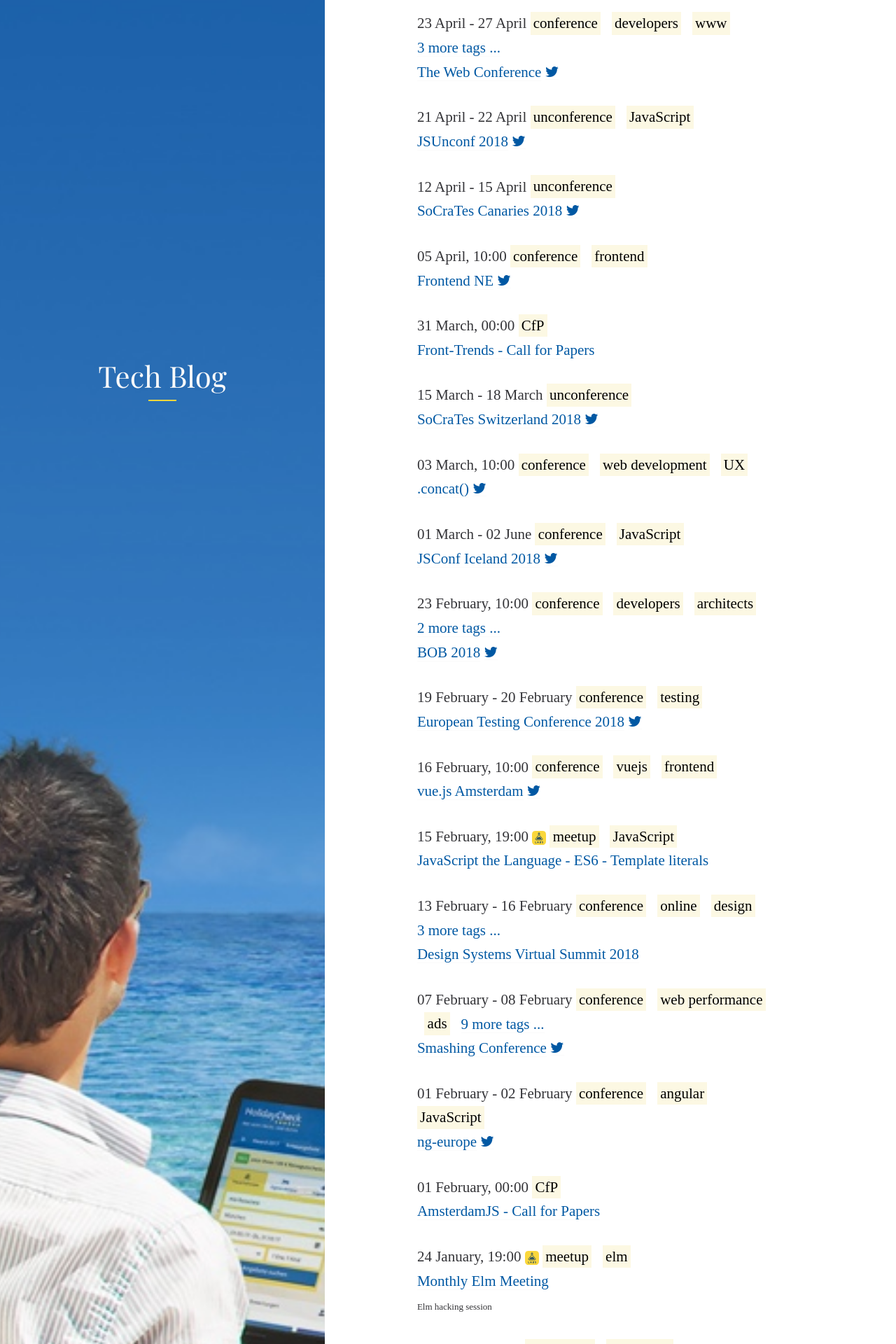
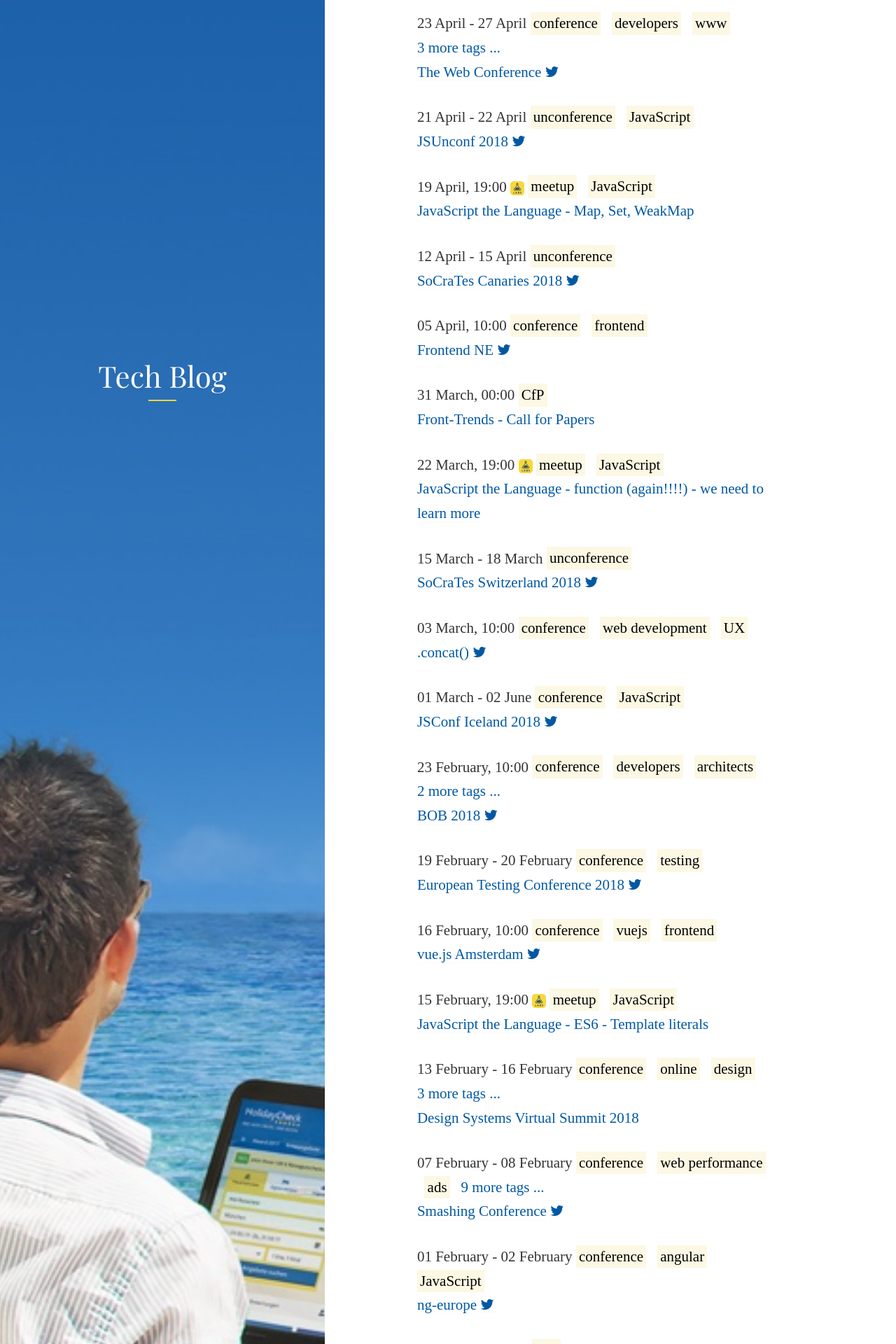
Before and after one commit to holidaycheck/tech-blog, a Jekyll site: the page built from events.md, in a window 1280 px wide. Shown: the part 1788-3708 px from the top of the page at 70% size. Built offline with Jekyll 4.4.1, drawn with Linux system fonts in a browser that asks for light colours; some web fonts are replaced.

Commit message:
Add two more #jslang meetups.

```diff
--- a/_data/events/2018.yml
+++ b/_data/events/2018.yml
@@ -18,6 +18,18 @@
 - name: JavaScript the Language - ES6 - Template literals
   start_datetime: 2018-02-15 19:00
   url: https://www.meetup.com/JavaScript-The-Language/events/246709098/
+  tags: meetup, JavaScript
+  location: HolidayCheck, Neumarkter Str. 61, München
+
+- name: JavaScript the Language - function (again!!!!) - we need to learn more
+  start_datetime: 2018-03-22 19:00
+  url: https://www.meetup.com/JavaScript-The-Language/events/247846985/
+  tags: meetup, JavaScript
+  location: HolidayCheck, Neumarkter Str. 61, München
+
+- name: JavaScript the Language - Map, Set, WeakMap
+  start_datetime: 2018-04-19 19:00
+  url: https://www.meetup.com/JavaScript-The-Language/events/249034286/
   tags: meetup, JavaScript
   location: HolidayCheck, Neumarkter Str. 61, München
 
```
